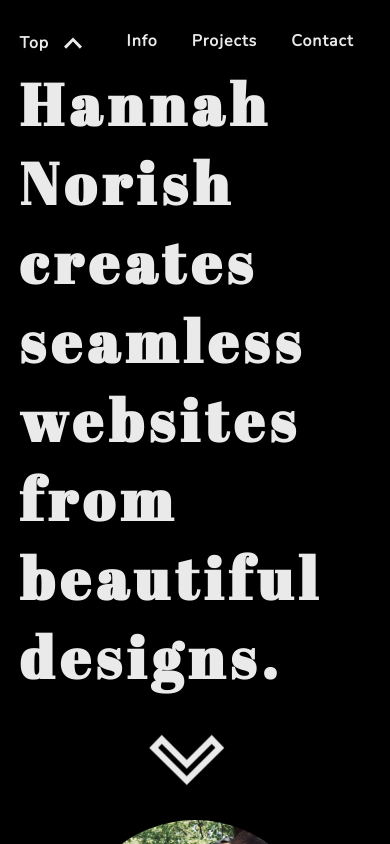
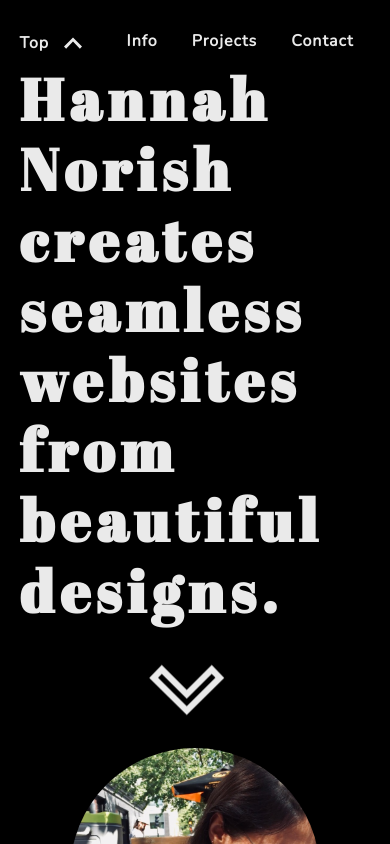
Before and after one commit to hannahjn/hannahnorish.com, a React (Create React App) app: page / in a window 390 px wide. Shown: the top 844 px of the page. Built offline with nearby package versions, Linux system fonts and the light colour scheme.

Commit message:
line height

```diff
--- a/src/styles/App.scss
+++ b/src/styles/App.scss
@@ -88,6 +88,7 @@ $c-cerulean: #78DEC7;
     @media (max-width: 425px) {
       font-size: 7.5vw;
       padding-top: 25px;
+      line-height: 1.2;
     }
     h1 {
       margin-bottom: 0px;
```
